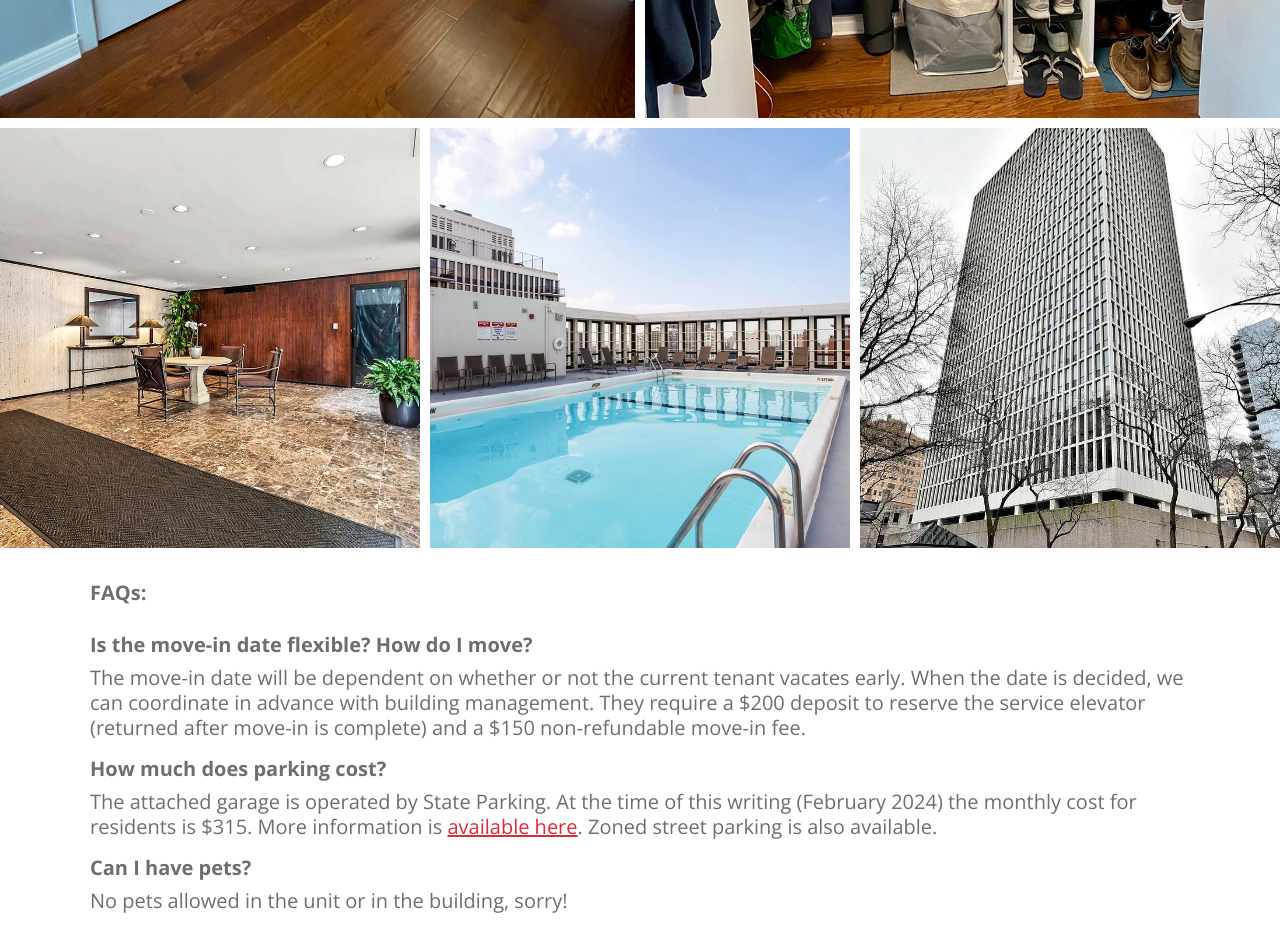
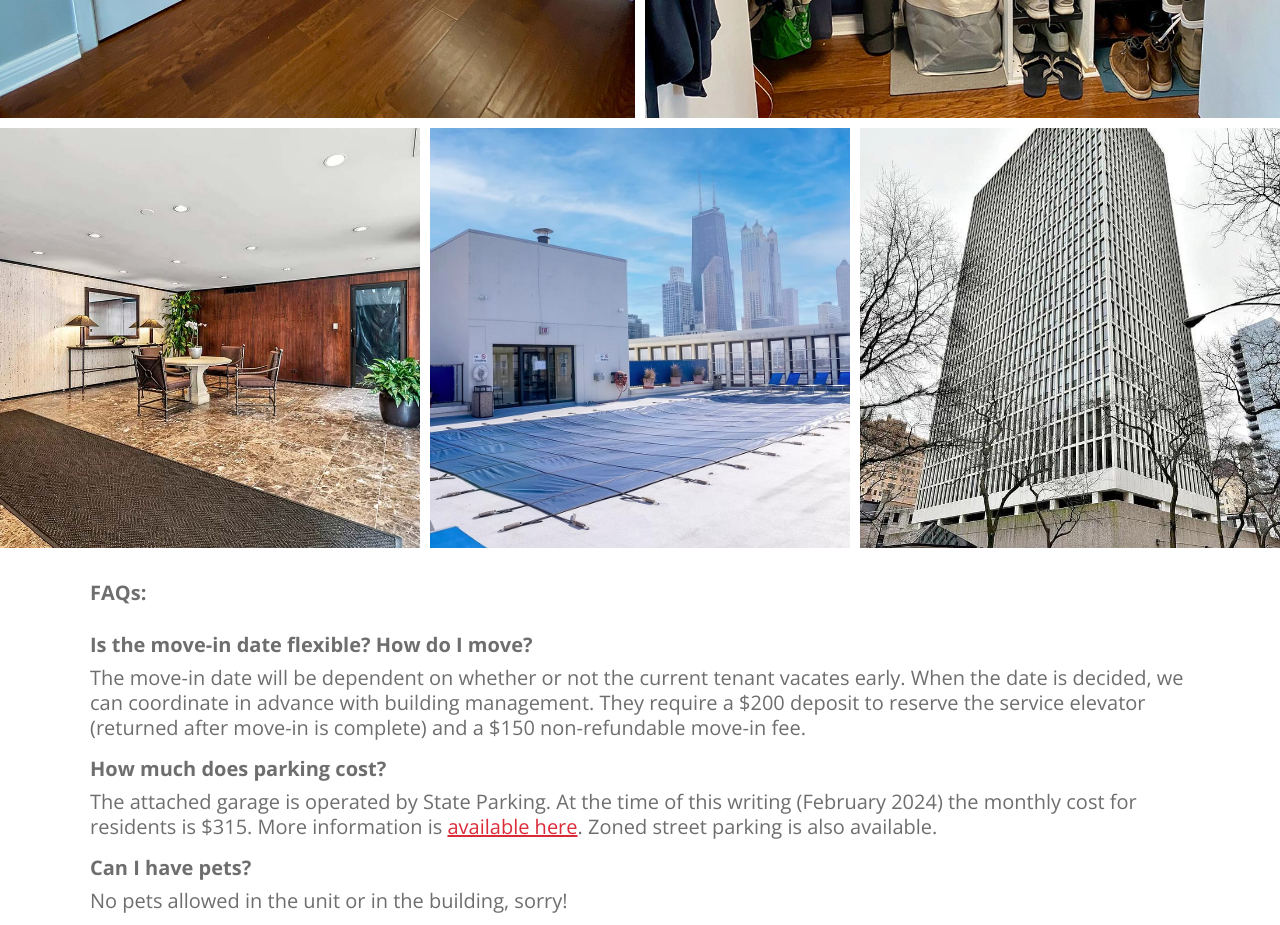
Before and after one commit to rsefer/apartment, a plain HTML site: page index.html in a window 1280 px wide. Shown: the part 3520-4445 px from the top of the page. Drawn offline with nearby package versions, Linux system fonts and the light colour scheme.

Commit message:
Updated pool photo

```diff
--- a/index.html
+++ b/index.html
@@ -416,7 +416,7 @@
 			<a href="images/closet-closed.jpg?v=1" data-featherlight="image"><div class="image-wrap" style="background-image: url('images/closet-closed.jpg?v=1');"></div></a>
 			<a href="images/closet-open.jpg?v=1" data-featherlight="image"><div class="image-wrap" style="background-image: url('images/closet-open.jpg?v=1');"></div></a>
 			<a href="images/lobby.jpg?v=1" class="portrait" data-featherlight="image"><div class="image-wrap" style="background-image: url('images/lobby.jpg?v=1');"></div></a>
-			<a href="images/pool-wide.jpg?v=1" class="portrait" data-featherlight="image"><div class="image-wrap" style="background-image: url('images/pool-wide.jpg?v=1');"></div></a>
+			<a href="images/pool-2024.jpg?v=1" class="portrait" data-featherlight="image"><div class="image-wrap" style="background-image: url('images/pool-2024.jpg?v=1');"></div></a>
 			<a href="images/building.jpg?v=1" class="portrait" data-featherlight="image"><div class="image-wrap" style="background-image: url('images/building.jpg?v=1');"></div></a>
 		</div>
 		<div class="wrapper">
```
Also changed, not shown: images/pool-2024.jpg (added).
